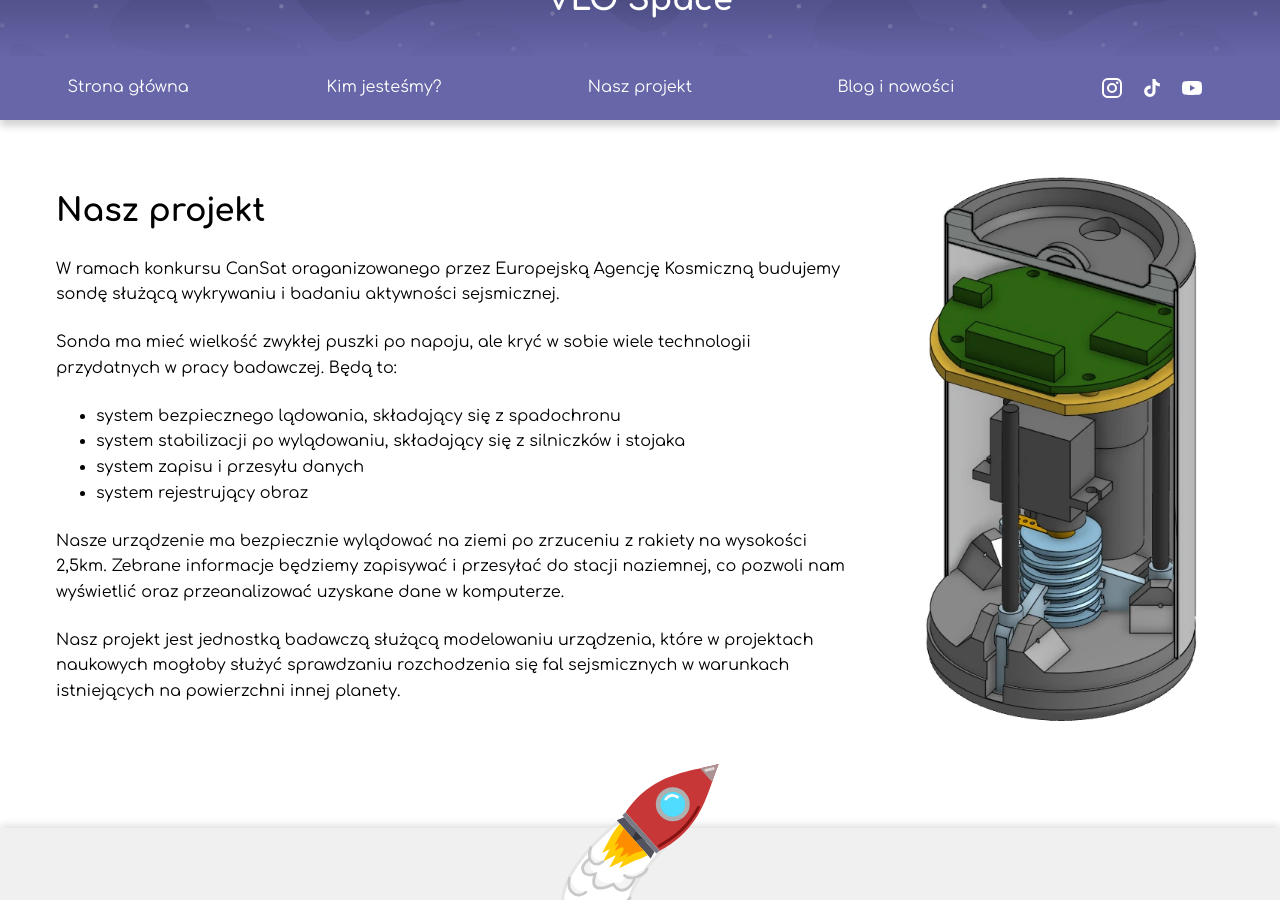
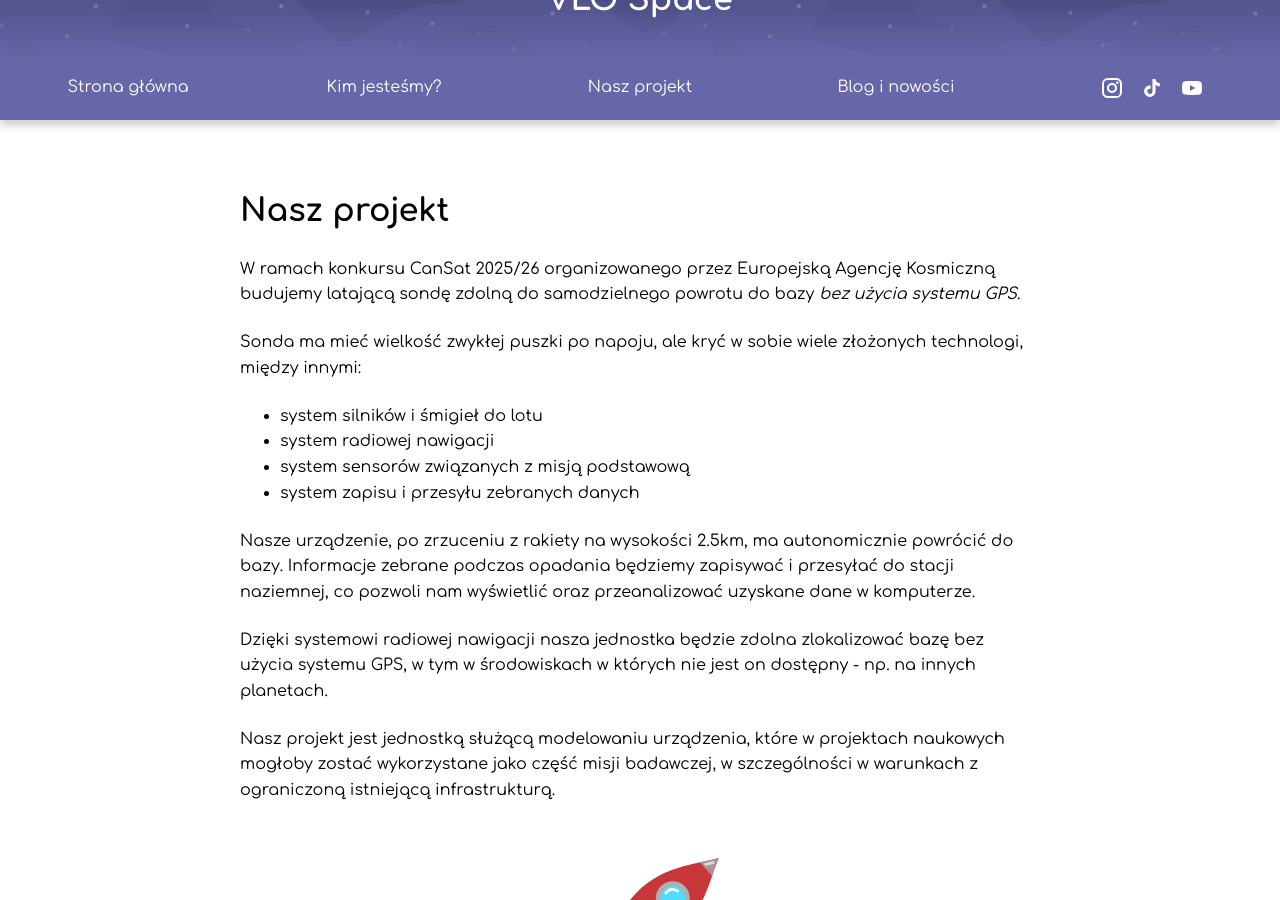
Before and after one commit to vlo-space/vlo-space.github.io, a Jekyll site: the page built from nasz-projekt.md, in a window 1280 px wide and 900 px high, scrolled down 232 px. Built offline with Jekyll 4.4.1, drawn with Linux system fonts in a browser that asks for light colours.

```diff
--- a/nasz-projekt.md
+++ b/nasz-projekt.md
@@ -7,27 +7,32 @@ title: "Nasz projekt"
     <section>
         <h1>Nasz projekt</h1>
         <p>
-W ramach konkursu CanSat oraganizowanego przez Europejską Agencję Kosmiczną budujemy sondę służącą wykrywaniu i badaniu aktywności sejsmicznej.
+W ramach konkursu CanSat 2025/26 organizowanego przez Europejską Agencję Kosmiczną budujemy latającą sondę zdolną do samodzielnego powrotu do bazy <em>bez użycia systemu GPS</em>.
         </p>
         <p>
-Sonda ma mieć wielkość zwykłej puszki po napoju, ale kryć w sobie wiele technologii przydatnych w pracy badawczej. Będą to:
+Sonda ma mieć wielkość zwykłej puszki po napoju, ale kryć w sobie wiele złożonych technologi, między innymi:
 <ul>
-  <li>system bezpiecznego lądowania, składający się z spadochronu</li>
-  <li>system stabilizacji po wylądowaniu, składający się z silniczków i stojaka</li>
-  <li>system zapisu i przesyłu danych</li>
-  <li>system rejestrujący obraz</li>
+  <li>system silników i śmigieł do lotu</li>
+  <li>system radiowej nawigacji</li>
+  <li>system sensorów związanych z misją podstawową</li>
+  <li>system zapisu i przesyłu zebranych danych</li>
 </ul>
         </p>
         <p>
-Nasze urządzenie ma bezpiecznie wylądować na ziemi po zrzuceniu z rakiety na wysokości 2,5km. Zebrane informacje będziemy zapisywać i przesyłać do stacji naziemnej, co pozwoli nam wyświetlić oraz przeanalizować uzyskane dane w komputerze.
+Nasze urządzenie, po zrzuceniu z rakiety na wysokości 2.5km, ma autonomicznie powrócić do bazy. Informacje zebrane podczas opadania będziemy zapisywać i przesyłać do stacji naziemnej, co pozwoli nam wyświetlić oraz przeanalizować uzyskane dane w komputerze.
         </p>
         <p>
-Nasz projekt jest jednostką badawczą służącą modelowaniu urządzenia, które w projektach naukowych mogłoby służyć sprawdzaniu rozchodzenia się fal sejsmicznych w warunkach istniejących na powierzchni innej planety.
+Dzięki systemowi radiowej nawigacji nasza jednostka będzie zdolna zlokalizować bazę bez użycia systemu GPS, w tym w środowiskach w których nie jest on dostępny - np. na innych planetach.
+        </p>
+        <p>
+Nasz projekt jest jednostką służącą modelowaniu urządzenia, które w projektach naukowych mogłoby zostać wykorzystane jako część misji badawczej, w szczególności w warunkach z ograniczoną istniejącą infrastrukturą.
         </p>
     </section>
 </article>
+{% comment %}
 <aside>
     <section class="image-container">
         <a href="/assets/media/projekt-render-1.webp"><img src="/assets/media/projekt-render-1.webp" alt="Render komputerowy wstępnego projektu sondy."></a>
     </section>
 </aside>
+{% endcomment %}
```
Also changed, not shown: _posts/2025-09-17-vlo-space-wraca-do-akcji.md (added, +23 -0 lines), index.md (+2 -2 lines), assets/media/post/vlo-space-wraca-do-akcji/druzyna-opis.jpg (added), assets/media/post/vlo-space-wraca-do-akcji/druzyna.jpg (added), 1 other file.
